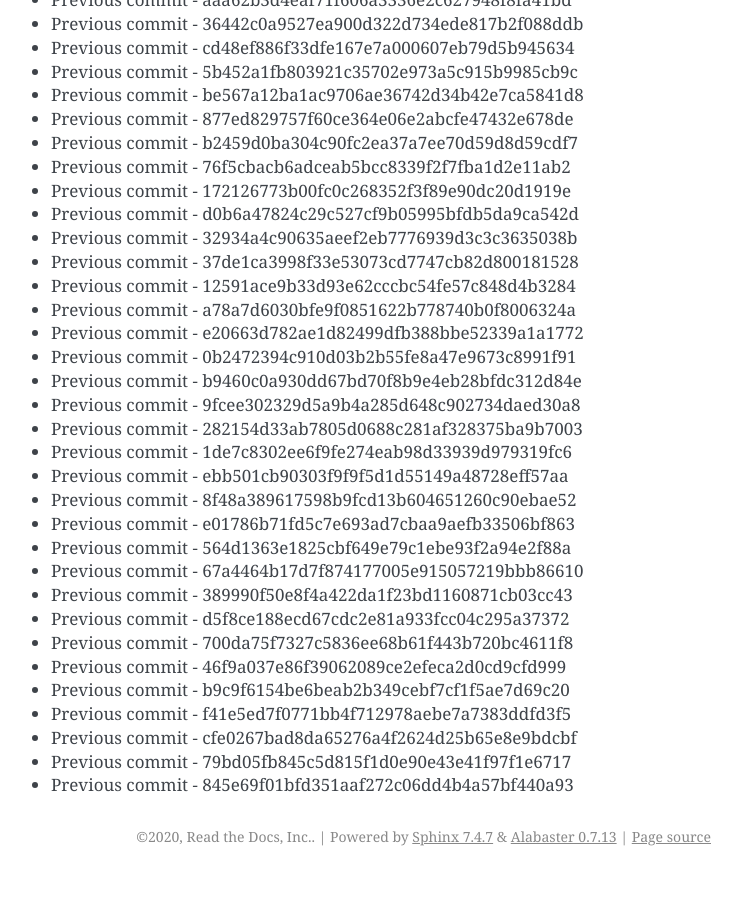
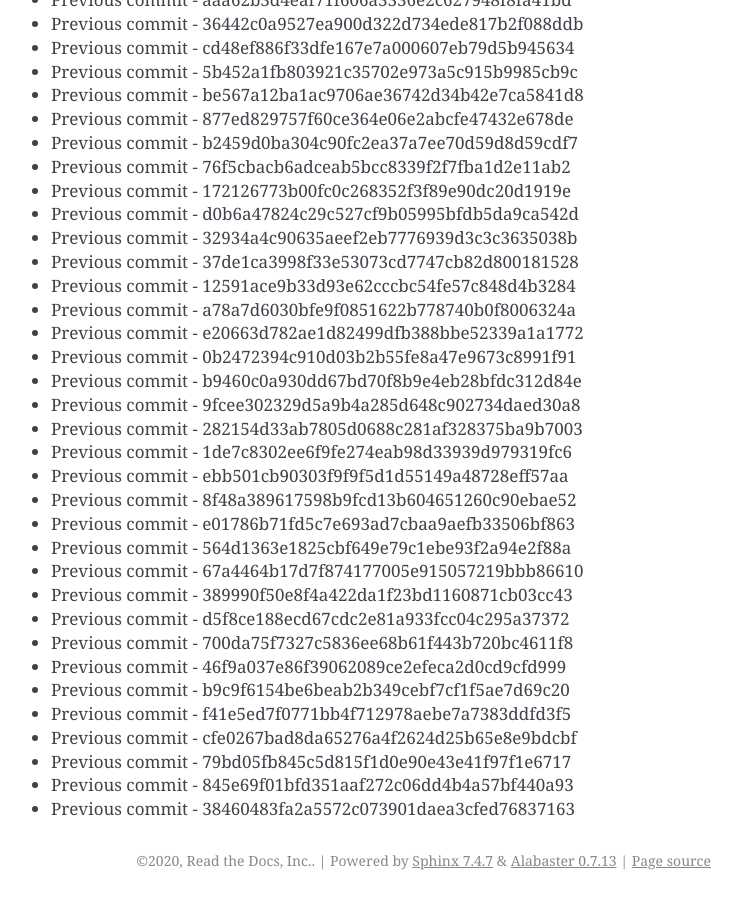
Before and after one commit to readthedocs/rtd-git-stresstest, a Sphinx documentation site: the page built from docs/updates.rst, in a window 1280 px wide and 900 px high, scrolled down 33733 px. Shown: the whole window, without its empty margins (399-1141 px from the left). Built offline with Sphinx 7.4.7, drawn with Linux system fonts in a browser that asks for light colours; before the commit the page ends 34609 px from its top, so only the background shows below that.

Commit message:
Generating commit from previous: 38460483fa2a5572c073901daea3cfed76837163

```diff
--- a/docs/updates.rst
+++ b/docs/updates.rst
@@ -1449,3 +1449,4 @@ It can be tested for any performance characteristics.
 * Previous commit - cfe0267bad8da65276a4f2624d25b65e8e9bdcbf
 * Previous commit - 79bd05fb845c5d815f1d0e90e43e41f97f1e6717
 * Previous commit - 845e69f01bfd351aaf272c06dd4b4a57bf440a93
+* Previous commit - 38460483fa2a5572c073901daea3cfed76837163
```
